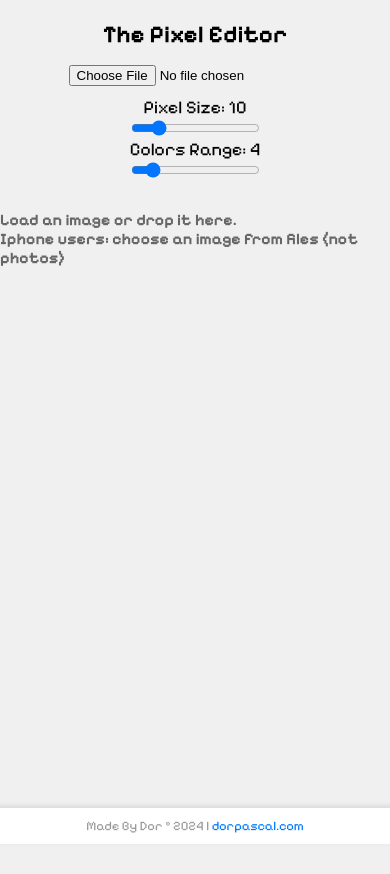
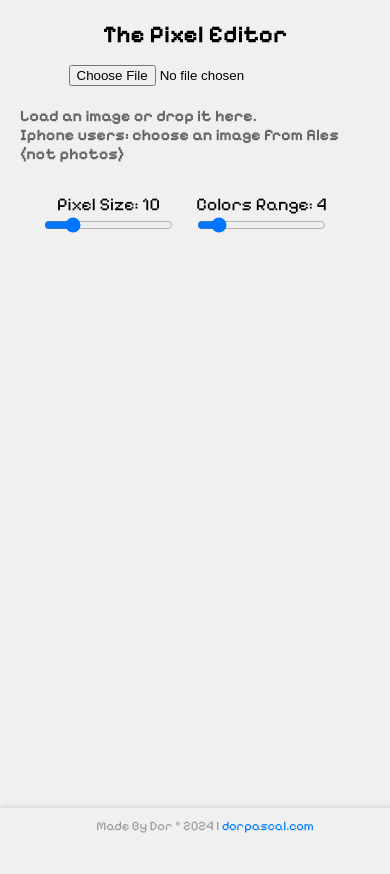
Before and after one commit to Dor-sketch/python-pixel-art, a plain HTML site: page docs/index.html in a window 390 px wide. Before the commit the page ends 844 px from the top, so only its background shows below. Drawn offline with Linux system fonts and the light colour scheme; a script that the page names is missing.

Commit message:
Moove controls to the bottom of the page
This commit moves the controls to the bottom of the page to make it easier to use on mobile devices.

```diff
--- a/docs/css/styles.css
+++ b/docs/css/styles.css
@@ -1,4 +1,4 @@
-body {
+body, html {
     display: flex;
     flex-direction: column;
     align-items: center;
@@ -10,6 +10,8 @@ body {
     padding: 0;
     background-color: #f0f0f0;
     overflow-x: hidden;
+    margin-bottom: 30px; /* Adjust this value based on the footer's height */
+
 }
 
 h1 {
@@ -20,7 +22,10 @@ h1 {
 .controls {
     margin-top: 10px;
     gap: 20px;
-    max-width: 90%;
+    display: flex;
+    justify-content: center;
+    flex-wrap: wrap;
+    flex-direction: row;
 }
 
 .slider-container {
@@ -30,9 +35,9 @@ h1 {
 }
 
 .hint {
-    margin-top: 20px;
     font-size: medium;
     color: #666;
+    margin: 20px;
 }
 
 img {
@@ -45,15 +50,19 @@ img {
     max-width: 80%;
     max-height: 80%;
 }
-
+/* Adjust the .footer class */
 .footer {
-    position: fixed;
+    position: fixed; /* Make the footer stick to the bottom */
+    left: 0;
     bottom: 0;
     width: 100%;
     text-align: center;
-    background-color: #fff;
+    /* background-color: #fff; */
     padding: 10px;
     box-shadow: 0 -2px 5px rgba(0, 0, 0, 0.1);
+    z-index: 1000; /* Ensure the footer is above other content */
+    -webkit-backdrop-filter: blur(2px); /* For Safari */
+    backdrop-filter: saturate(180%) blur(2px); /* Creates a frosted glass effect */
 }
 
 .footer p {
--- a/docs/index.html
+++ b/docs/index.html
@@ -47,6 +47,8 @@
         <button id="clearButton"><i class="fas fa-eraser"></i> Clear</button>
         <button id="saveButton"><i class="fas fa-save"></i> Save</button>
     </div>
+    <h3 class="hint">Load an image or drop it here.<br>Iphone users: choose an image from files (not photos)</h3>
+    <canvas id="imageCanvas" width="400" height="400" style="display: none;"></canvas>
     <div class="controls">
         <div class="slider-container">
             <label for="pixelSizeSlider">Pixel Size: <span id="pixelSizeValue">10</span></label>
@@ -60,8 +62,6 @@
             <!-- Dynamically generated color palette -->
         </div>
     </div>
-    <h3 class="hint">Load an image or drop it here.<br>Iphone users: choose an image from files (not photos)</h3>
-    <canvas id="imageCanvas" width="400" height="400" style="display: none;"></canvas>
     <footer class="footer">
         <p>Made By Dor ©
             <script>document.write(new Date().getFullYear());</script>
```
